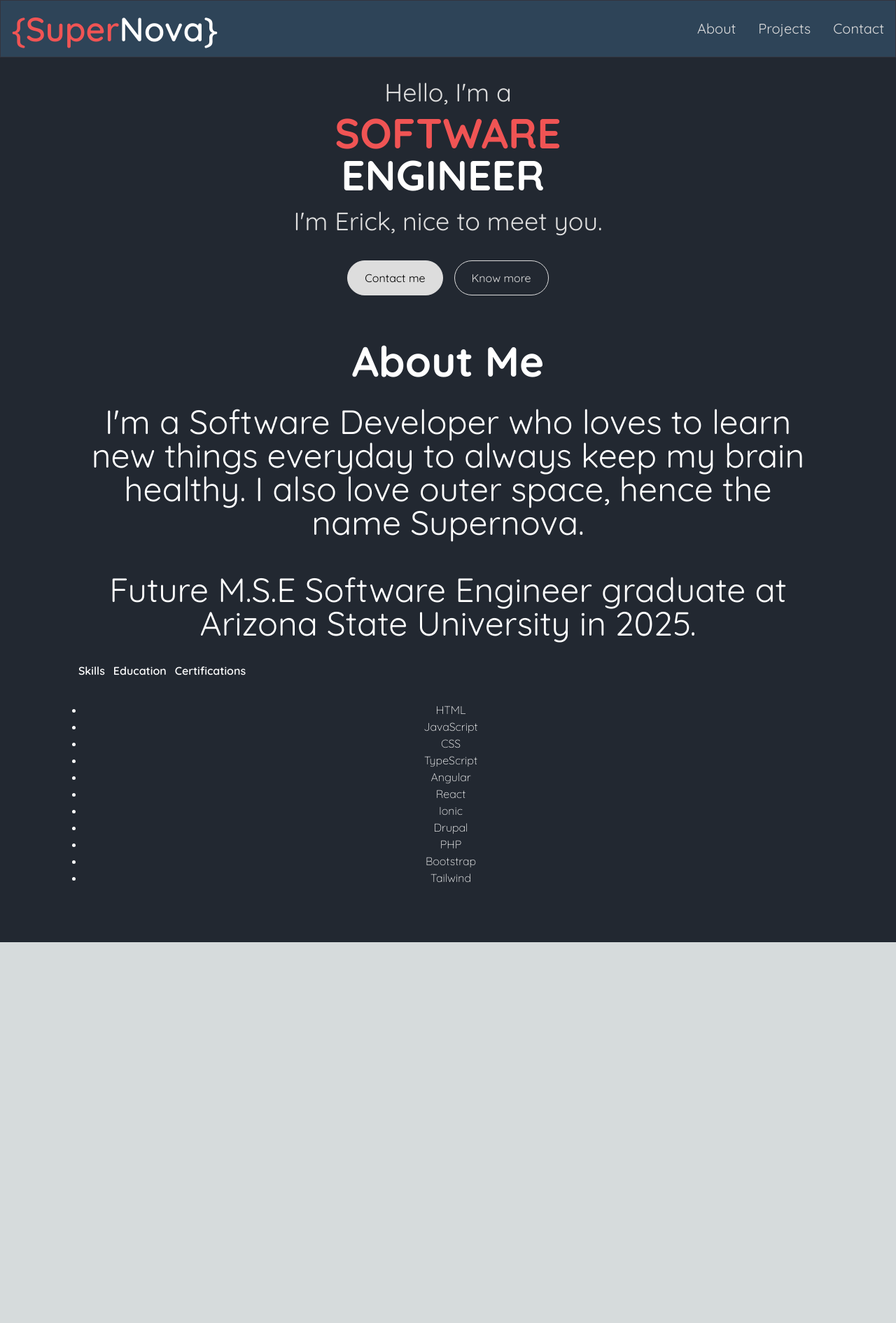
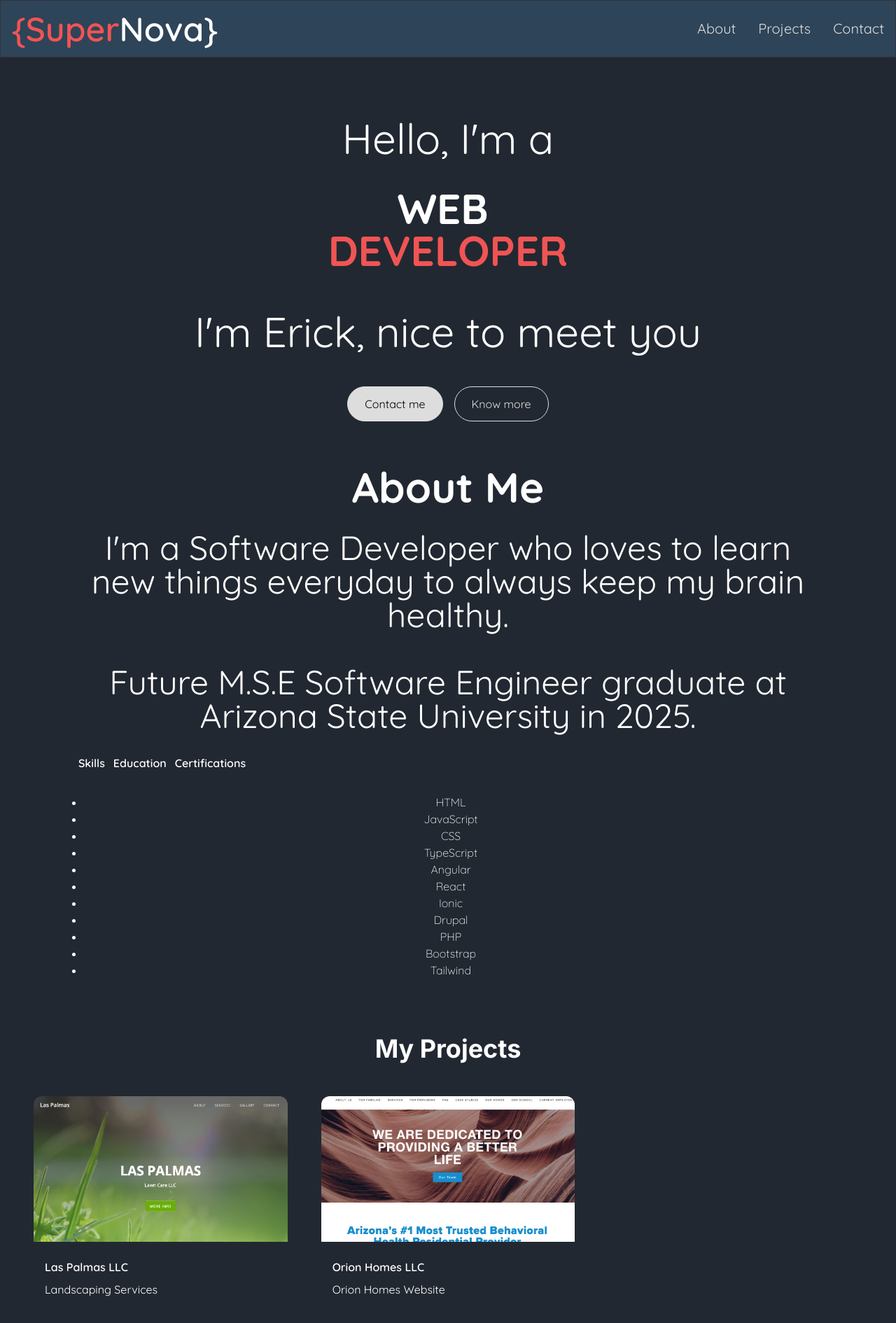
Before and after one commit to erick14117/next-portfolio, a Next.js app: page / in a window 1280 px wide. Shown: the top 1890 px of the page at 70% size. Before the commit the page ends 1346 px from the top, so only its background shows below. Built offline with nearby package versions, Linux system fonts and the light colour scheme.

Commit message:
almost finished

```diff
--- a/src/app/components/AboutSection.jsx
+++ b/src/app/components/AboutSection.jsx
@@ -62,8 +62,7 @@
         </h2>
         <p className="text-center text-5xl">
           I'm a Software Developer who loves to learn new things everyday to
-          always keep my brain healthy. I also love outer space, hence the name
-          Supernova.
+          always keep my brain healthy.
           <br></br>
           <br></br>
           Future M.S.E Software Engineer graduate at Arizona State University in
--- a/src/app/components/HeroSection.jsx
+++ b/src/app/components/HeroSection.jsx
@@ -7,27 +7,35 @@
     <section>
       <div className="grid grid-cols-1 sm:grid-cols-8">
         <div className="col-span-8 place-self-center text-center sm:text-">
-          <p className="text-[#DDDDDD] text-base sm:text-lg mb-2 lg:text-4xl font-body ">
+          <p className="text-white text-3xl sm:text-5xl lg:text-6xl font-body mt-14 mb-10">
             Hello, I'm a
           </p>
           <h1 className="text-white mb-4 text-3xl sm:text-5xl lg:text-6xl  font-extrabold font-body">
-            <span className="text-transparent bg-clip-text bg-[#F05454] text-6xl font-body">
-              SOFTWARE{" "}
-            </span>
+            <TypeAnimation
+              sequence={["WEB", 1000, "MOBILE", 1000, "SOFTWARE", 1000]}
+              wrapper="span"
+              speed={50}
 
-            <br></br>
-            <TypeAnimation
-              sequence={["DEVELOPER", 1000, "ENGINEER", 1000]}
-              wrapper="span"
-              speed={60}
               repeat={Infinity}
             />
+            <br></br>
+            <span className="text-transparent bg-clip-text bg-[#F05454] text-6xl font-body mb-4">
+              DEVELOPER{" "}
+            </span>
+            <br></br>
+
           </h1>
-          <p className="text-[#DDDDDD] text-base sm:text-lg mb-6 lg:text-4xl font-body">
-            I'm Erick, nice to meet you.
-          </p>
-          <div>
-            <button className="px-6 py-3 w-full sm:w-fit rounded-full mr-4 bg-[#DDDDDD] text-black hover:bg-transparent hover:text-[#DDDDDD] border border-[#DDDDDD] font-body">
+          <div className= "text-white mb-4 text-3xl sm:text-5xl lg:text-6xl font-body mt-14">
+            <TypeAnimation
+              sequence={["I'm Erick, nice to meet you", 1000]}
+              wrapper="span"
+              speed={30}
+              cursor={false}
+              repeat={3}
+            />
+          </div>
+          <div className="">
+            <button className="px-6 py-3 w-full sm:w-fit rounded-full mr-4 bg-[#DDDDDD] text-black hover:bg-transparent hover:text-[#DDDDDD] border border-[#DDDDDD] font-body mt-8">
               Contact me
             </button>
             <button className="px-6 py-3 w-full sm:w-fit rounded-full bg-transparent text-[#DDDDDD]  border border-[#DDDDDD] hover:bg-[#DDDDDD]  hover:text-black  font-body mt-3">
@@ -35,7 +43,7 @@
             </button>
           </div>
         </div>
-        <div className="col-span-5"></div>
+
       </div>
     </section>
   );
--- /dev/null
+++ b/src/app/components/ProjectCard.jsx
@@ -0,0 +1,35 @@
+import React from "react";
+import { CodeBracketIcon, EyeIcon } from "@heroicons/react/24/outline";
+import Link from "next/link";
+
+const ProjectCard = ({ imgUrl, title, description, gitUrl, previewUrl }) => {
+  return (
+    <div>
+      <div
+        className="h-52 md:h72 rounded-t-xl relative group"
+        style={{ background: `url(${imgUrl})`, backgroundSize: "cover" }}
+      >
+        <div className="overlay items-center justify-center absolute top-0 left-0 w-full h-full bg-[#181818] bg-opacity-0 hidden group-hover:flex group-hover:bg-opacity-80 transition-all duration-500 ">
+          {/*<Link
+            href={gitUrl}
+            className="h-14 w-14 mr-2 border-2 relative rounded-full border-[#DDDDDD] hover:border-white group/link"
+          >
+            <CodeBracketIcon className="h-10 w-10 text-[#DDDDDD] absolute top-1/2 left-1/2 transform -translate-1/2 -translate-y-1/2 cursor-pointer group-hover/link:text-white" />
+          </Link>*/}
+          <Link
+            href={previewUrl}
+            className="h-14 w-14 border-2 relative rounded-full border-[#ADB7BE] hover:border-white group/link"
+          >
+            <EyeIcon className="h-10 w-10 text-[#ADB7BE] absolute top-1/2 left-1/2 transform -translate-x-1/2 -translate-y-1/2  cursor-pointer group-hover/link:text-white" />
+          </Link>
+        </div>
+      </div>
+      <div className="text-white rounded-b-xl bg-transparent py-6 px-4 font-body">
+        <h5 className="font-xl font-semibold mb-2">{title}</h5>
+        <p className="text-white">{description}</p>
+      </div>
+    </div>
+  );
+};
+
+export default ProjectCard;
--- /dev/null
+++ b/src/app/components/ProjectSection.jsx
@@ -0,0 +1,49 @@
+"use client";
+import React from 'react'
+import ProjectCard from './ProjectCard'
+
+
+const projectsData = [
+    {
+      id: 1,
+      title: "Las Palmas LLC",
+      description: "Landscaping Services",
+      image: "/images/projects/1.png",
+      tag: ["All", "Web"],
+      gitUrl: "/",
+      previewUrl: "https://www.laspalmaslawncarellc.com/"
+    },
+    {
+      id: 2,
+      title: "Orion Homes LLC",
+      description: "Orion Homes Website",
+      image: "/images/projects/2.png",
+      tag: ["All", "Web"],
+      gitUrl: "/",
+      previewUrl: "https://www.orion-homes.com/"
+    }
+  ];
+
+const ProjectSection = () => {
+  return (
+    <>
+    <h2 className="text-center text-4xl font-bold text-white mt-4 mb-8 md:mb-12" >
+        My Projects
+    </h2>
+    <div className='grid md:grid-cols-3 gap-8 md:gap-12'>
+        {projectsData.map((project) => (
+            <ProjectCard
+            key={project.id}
+            title={project.title}
+            description={project.description}
+            imgUrl={project.image}
+            gitUrl={project.gitUrl}
+            previewUrl={project.previewUrl}
+            />
+        ))}
+        </div>
+        </>
+  )
+}
+
+export default ProjectSection
--- a/src/app/page.js
+++ b/src/app/page.js
@@ -2,6 +2,7 @@
 import HeroSection from "./components/HeroSection";
 import Navbar from "./components/Navbar";
 import AboutSection from "./components/AboutSection";
+import ProjectSection from "./components/ProjectSection";
 
 export default function Home() {
   return (
@@ -10,6 +11,7 @@
       <div className="container mt-24 mx-auto px-12 py-4">
         <HeroSection />
         <AboutSection />
+        <ProjectSection />
       </div>
     </main>
   );
```
Also changed, not shown: src/app/components/TabButton.jsx (+10 -11 lines), public/images/projects/1.png (added), public/images/projects/2.png (added).
